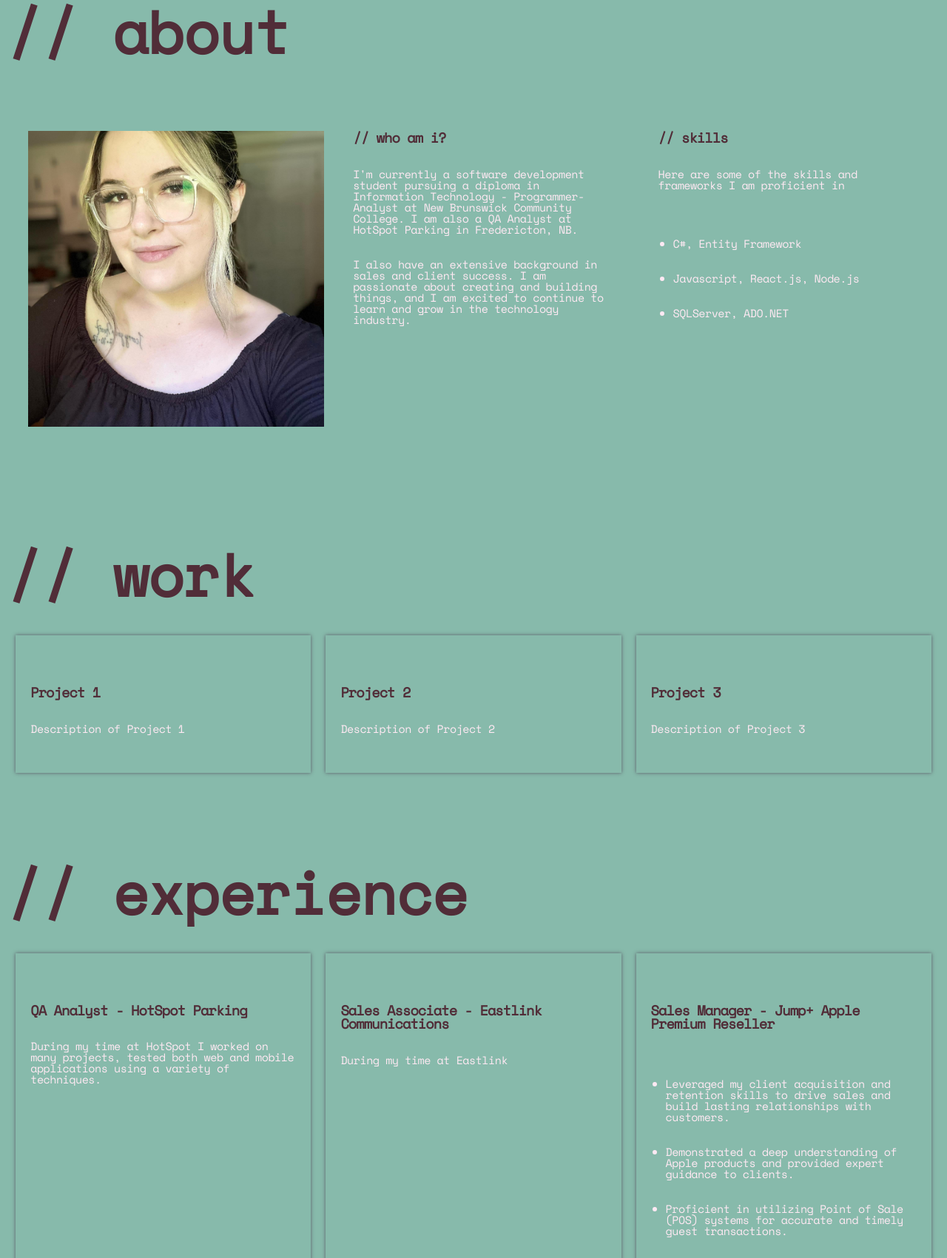
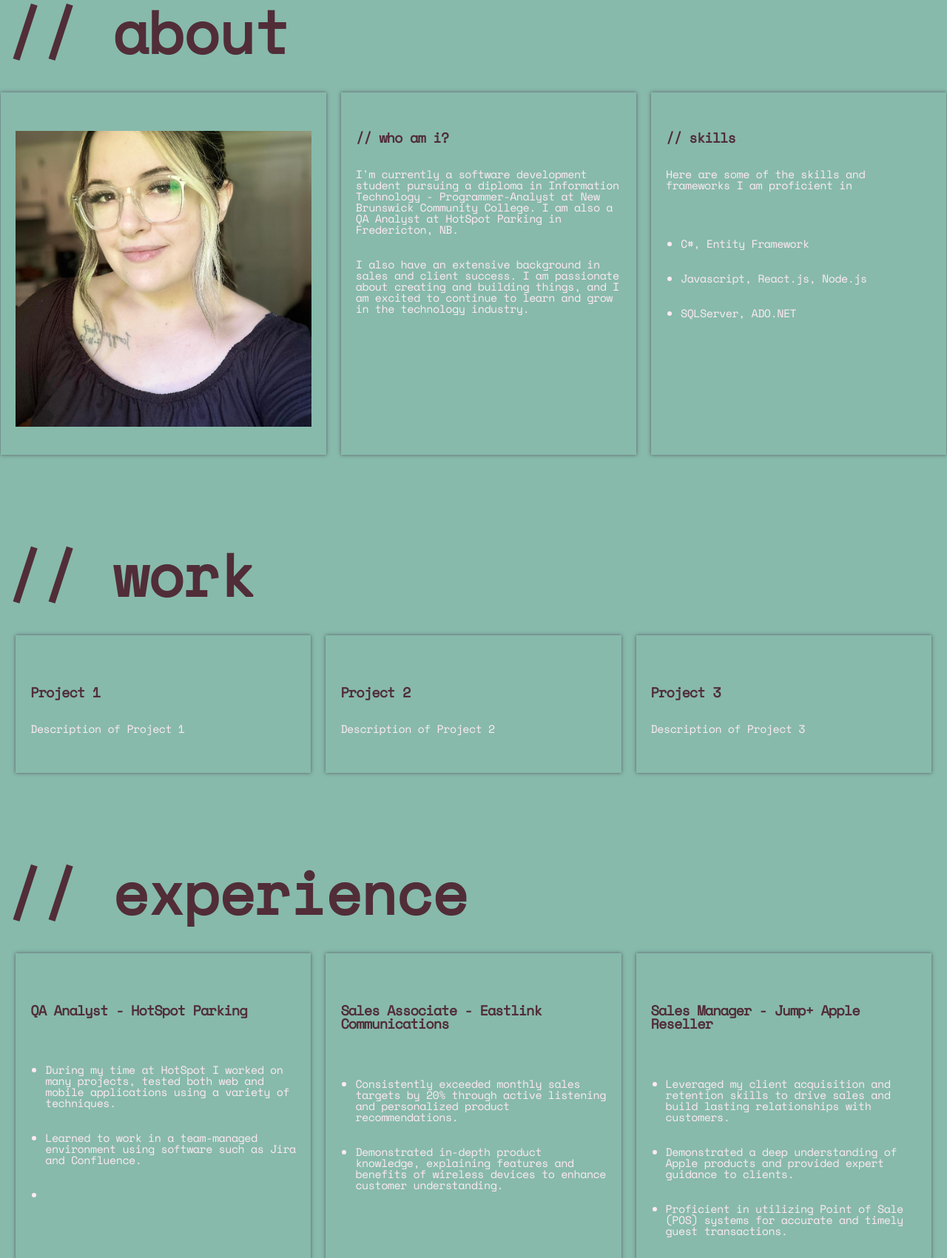
Before and after one commit to jxliee/portfoliowebsite, a plain HTML site: page index.html in a window 1280 px wide. Shown: the part 1099-2800 px from the top of the page at 74% size. Drawn offline with nearby package versions, Linux system fonts and the light colour scheme.

Commit message:
updated some things

```diff
--- a/index.html
+++ b/index.html
@@ -86,16 +86,23 @@
         <div class="experience">
           <!-- Content for the first experience goes here -->
           <h3>QA Analyst - HotSpot Parking</h3>
-          <p>During my time at HotSpot I worked on many projects, tested both web and mobile applications using a variety of techniques.</p>
+          <ul>
+            <li>During my time at HotSpot I worked on many projects, tested both web and mobile applications using a variety of techniques.</li>
+            <li>Learned to work in a team-managed environment using software such as Jira and Confluence.</li>
+            <li></li>
+          </ul>
         </div>
         <div class="experience">
           <!-- Content for the second experience goes here -->
           <h3>Sales Associate - Eastlink Communications</h3>
-          <p>During my time at Eastlink</p>
+            <ul>
+            <li>Consistently exceeded monthly sales targets by 20% through active listening and personalized product recommendations.</li>
+            <li>Demonstrated in-depth product knowledge, explaining features and benefits of wireless devices to enhance customer understanding.</li>
+            </ul>
         </div>
         <div class="experience">
           <!-- Content for the third experience goes here -->
-          <h3>Sales Manager - Jump+ Apple Premium Reseller</h3>
+          <h3>Sales Manager - Jump+ Apple Reseller</h3>
           <ul>
             <li>Leveraged my client acquisition and retention skills to drive sales and build lasting relationships with customers.</li>
             <li>Demonstrated a deep understanding of Apple products and provided expert guidance to clients.</li>
--- a/script.js
+++ b/script.js
@@ -12,7 +12,18 @@ document.addEventListener("DOMContentLoaded", function () {
       backDelay: 2000, // delay before starting to backspace
       startDelay: 1000, // delay before typing starts
       loop: true, // loop the animation
-      showCursor: false, // show cursor
+      showCursor: true, // show cursor
     };
     var typed = new Typed("#typewriter", options);
+
+    const navLinks = document.querySelectorAll(".navbar a");
+
+    navLinks.forEach((link) => {
+      link.addEventListener("click", (event) => {
+        event.preventDefault();
+        const targetId = link.getAttribute("href").substring(1);
+        const targetElement = document.getElementById(targetId);
+        targetElement.scrollIntoView({ behavior: "smooth" });
+      });
+    });
   });
--- a/styles.css
+++ b/styles.css
@@ -24,6 +24,10 @@ body {
   white-space: pre-wrap;
   max-width: 100%; /* Set a maximum width to prevent horizontal scrolling */
   overflow-x: hidden; /* Hide horizontal scrollbar */
+}
+
+p {
+  line-height: 2.0;
 }
 
 h1 {
@@ -163,10 +167,11 @@ p, ul, li, a {
 }
 
 .about {
-  width: 30%; /* Adjust the width as needed to make it smaller */
+  flex: 0 0 calc(30% - 20px); /* Each experience takes up a third of the screen width with spacing */
   background-color: var(--background-color);
   padding: 20px;
   margin: 10px;
+  box-shadow: 0px 0px 5px rgba(90, 90, 102, 1);
 }
 
 .about ul {
```
